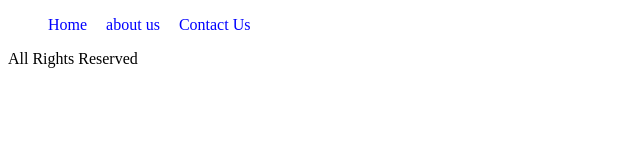
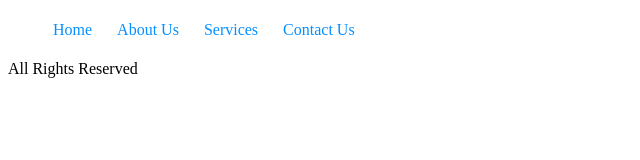
Before and after one commit to akashxdp1/PHERO, a plain HTML site: page index.html in a window 1280 px wide. Shown: the whole page, without its empty margins (0-640 px from the left). Drawn offline with Linux system fonts and the light colour scheme.

Commit message:
nav menu added

```diff
--- a/css/style.css
+++ b/css/style.css
@@ -1,8 +1,15 @@
-nav > ul > li{
-    display: inline;
-    color: blue;
+nav > ul{
+    display: flex;
+}
+nav li{
+    list-style: none;
     margin-right: 15px;
+    padding: 5px;
 }
-nav > li{
+nav li a{
     text-decoration: none;
+    color:rgb(6, 143, 255)
 }
+nav li:hover{
+    background-color: rgb(224, 224, 224);
+}
--- a/index.html
+++ b/index.html
@@ -11,9 +11,10 @@
     <header>
         <nav>
             <ul>
-                <li>Home</li>
-                <li>about us</li>
-                <li>Contact Us</li>
+                <li><a href="#">Home</a></li>
+                <li><a href="#">About Us</a></li>
+                <li><a href="#">Services</a></li>
+                <li><a href="#">Contact Us</a></li>
             </ul>
         </nav>
     </header>
```
